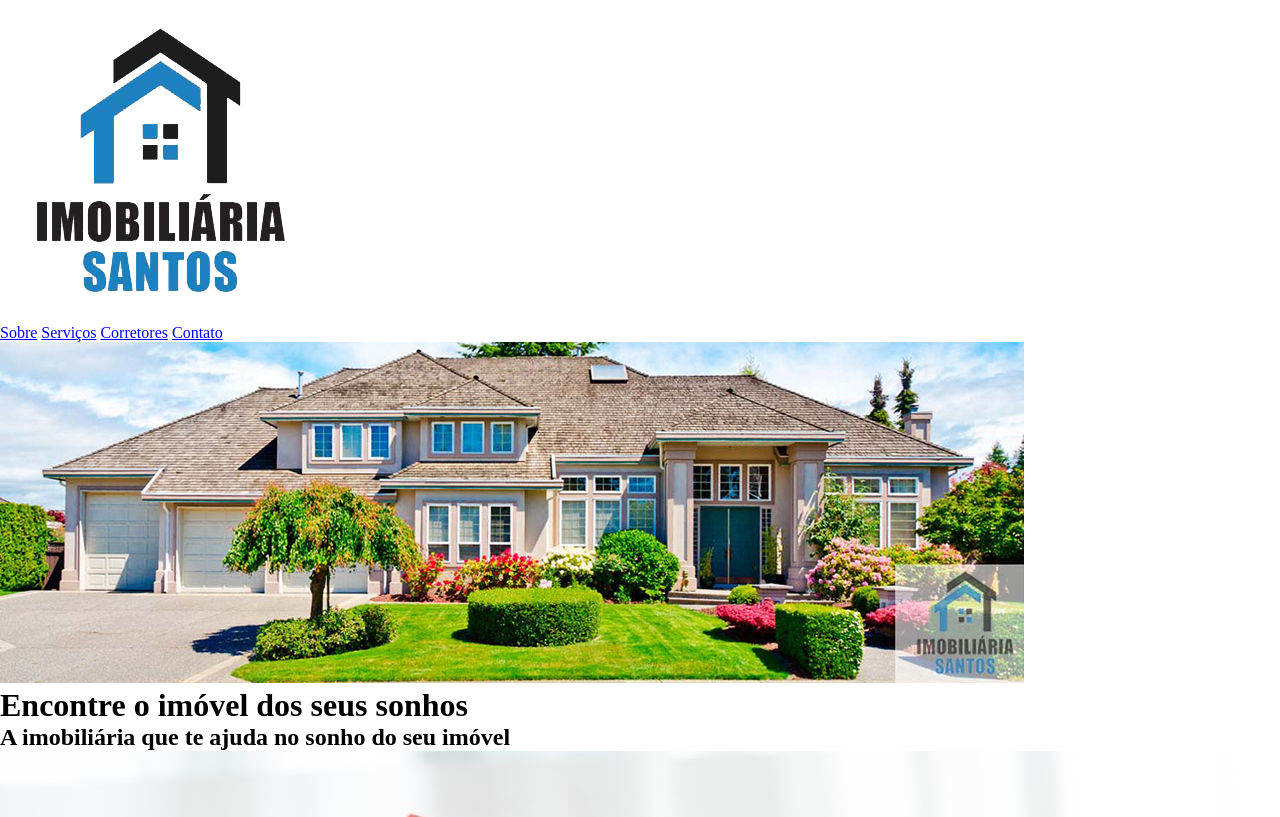
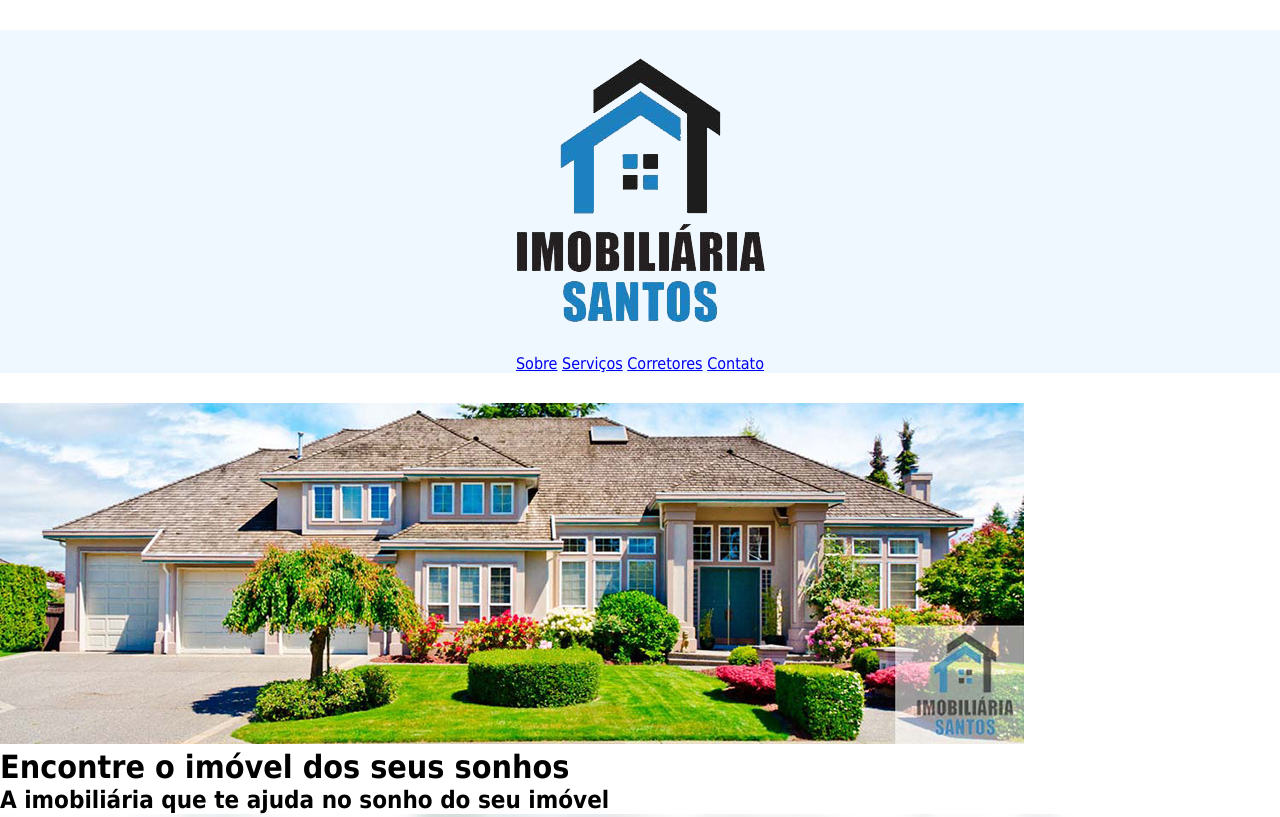
Before and after one commit to Ninho12/Projetos-Html-e-Css, a plain HTML site: page 3 - listas e seletores/index.html in a window 1280 px wide. Shown: the top 817 px of the page. Drawn offline with Linux system fonts and the light colour scheme.

Commit message:
terceira motificação

```diff
--- a/3 - listas e seletores/estilos.css
+++ b/3 - listas e seletores/estilos.css
@@ -1,4 +1,12 @@
 *{
+    margin: 0;
     padding: 0;
-    margin: 0;
+    font-family: Tahoma;
 }
+
+.secao-1{
+    margin-top: 30px;
+    margin-bottom: 30px;
+    text-align: center;
+    background-color: aliceblue;
+}
```
Also changed, not shown: 3 - listas e seletores/index.html (+1 -0 lines).
